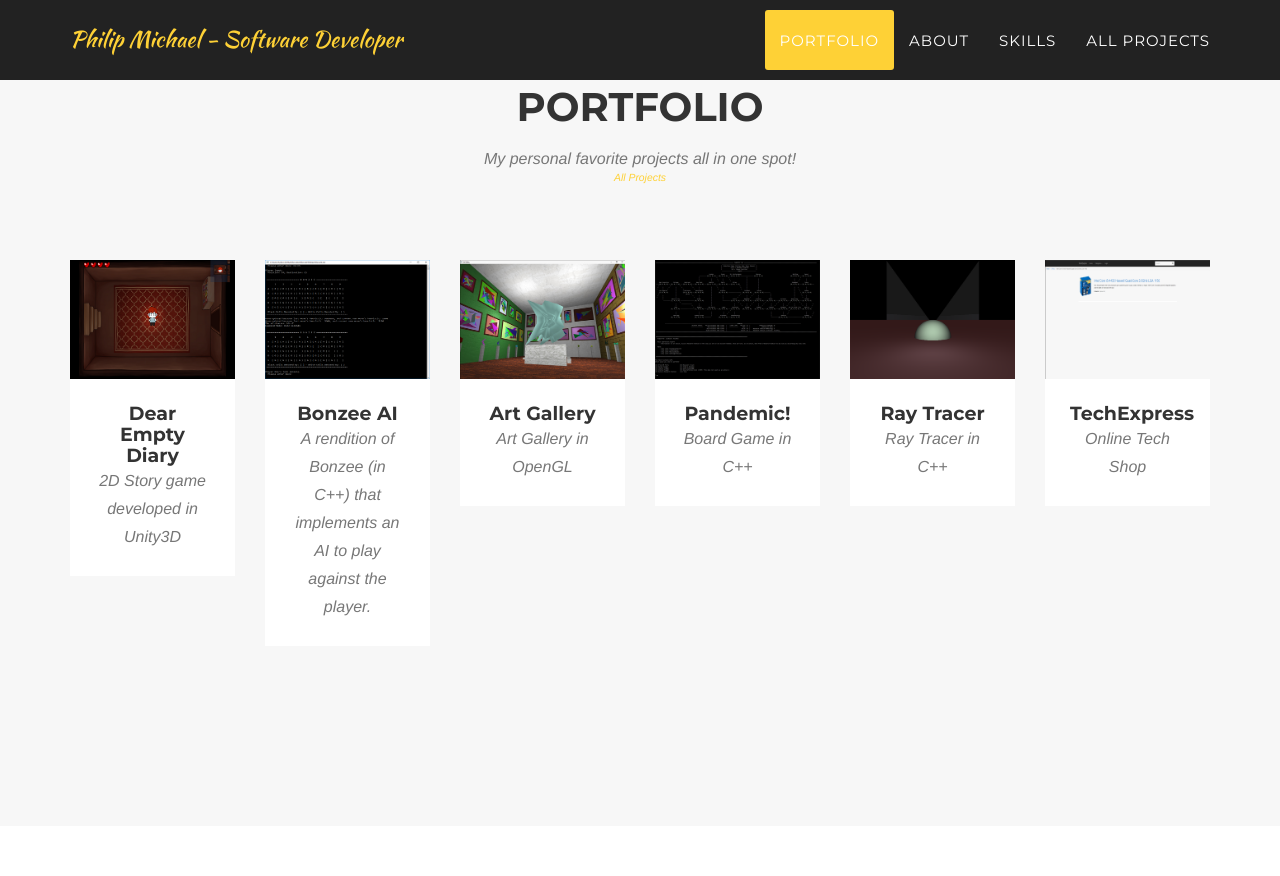
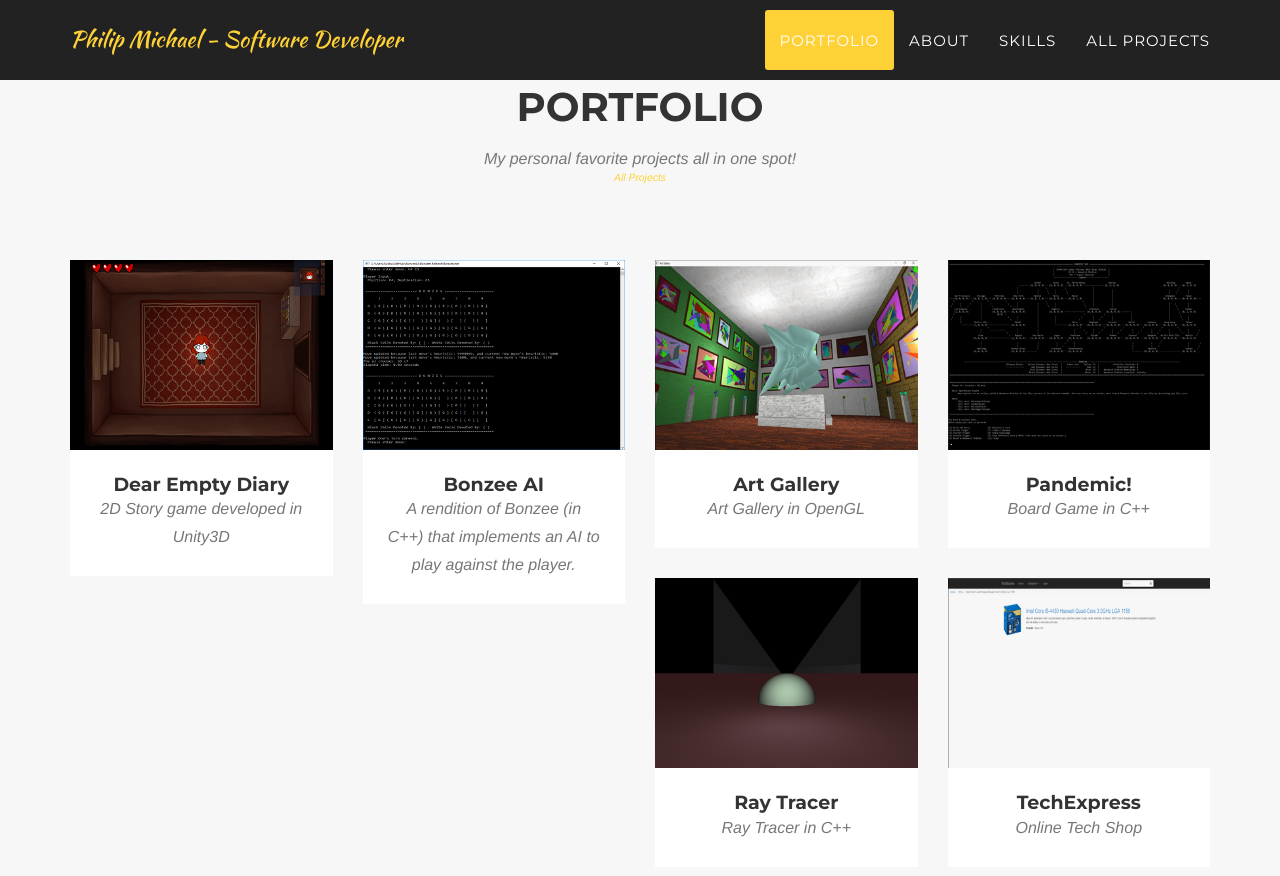
Before and after one commit to pmichaeldev/pmichaeldev.github.io, a Jekyll site: the page built from index.html, in a window 1280 px wide and 900 px high, scrolled down 823 px. Shown: the top 876 px of the window. Built offline with Jekyll 4.4.1, drawn with Linux system fonts in a browser that asks for light colours; some web fonts are replaced.

Commit message:
Format changes

```diff
--- a/_includes/portfolio_grid.html
+++ b/_includes/portfolio_grid.html
@@ -9,7 +9,7 @@
             </div>
             <div class="row">
             {% for post in site.posts %}
-                <div class="col-md-2 col-sm-6 portfolio-item">
+                <div class="col-md-3 col-sm-6 portfolio-item">
                     <a href="#portfolioModal{{ post.modal-id }}" class="portfolio-link" data-toggle="modal">
                         <div class="portfolio-hover">
                             <div class="portfolio-hover-content">
```
